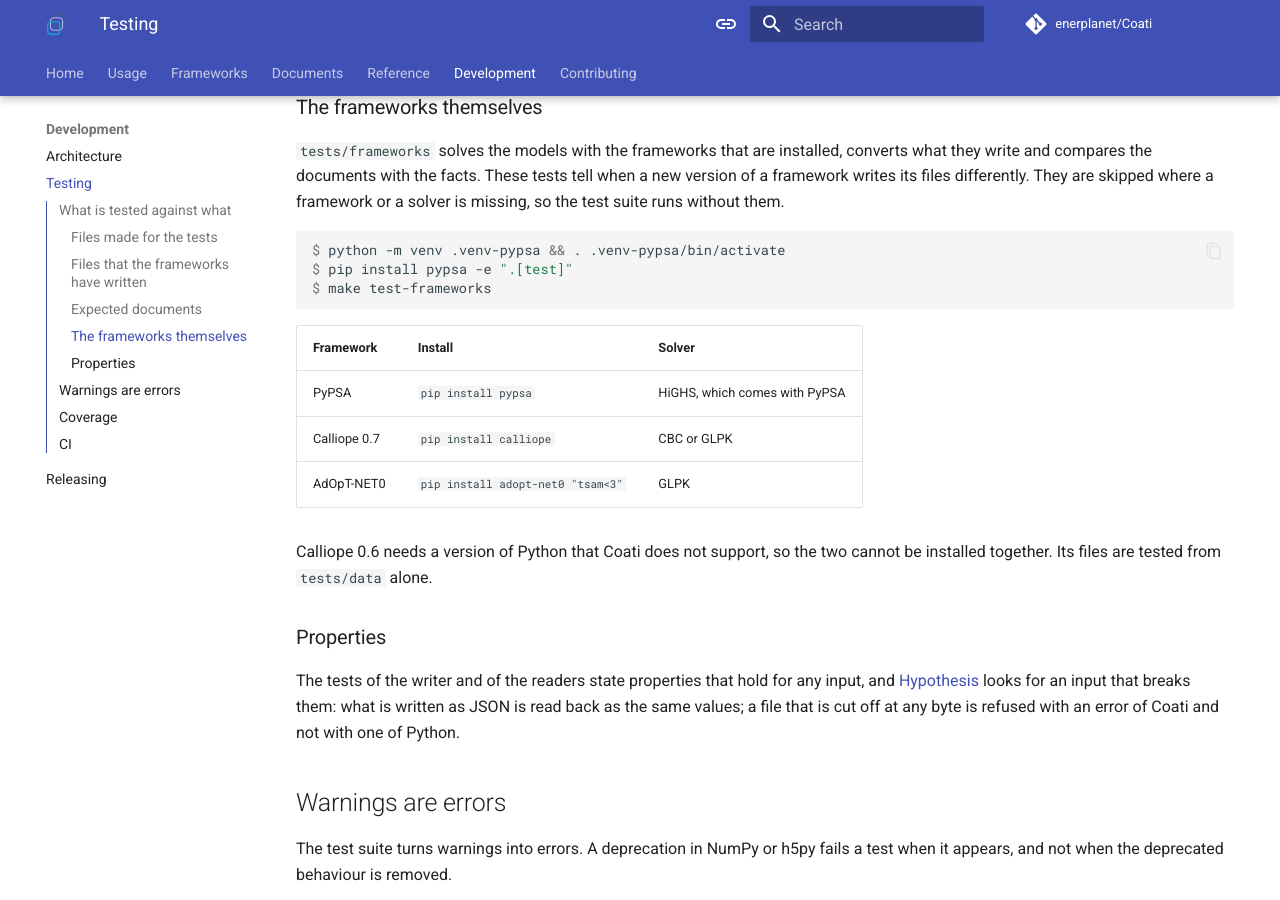
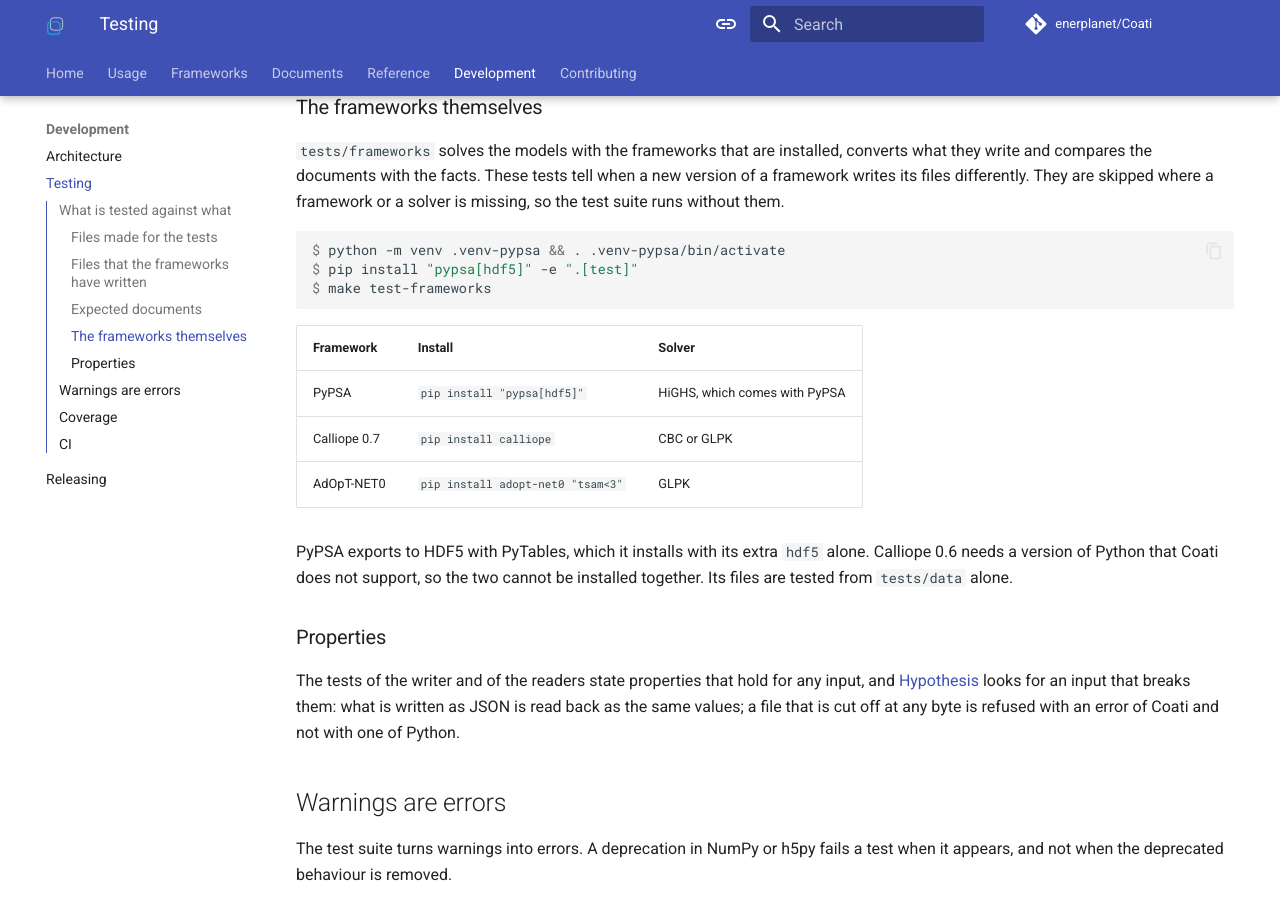
Before and after one commit to enerplanet/Coati, an MkDocs documentation site: the page built from docs/development/testing.md, in a window 1280 px wide and 900 px high, scrolled down 2293 px. Built offline with MkDocs 1.6.1 and Material for MkDocs 9.7.7, drawn with Linux system fonts in a browser that asks for light colours; comment, search, counter and statistics services are not loaded.

Commit message:
ci(frameworks): install the HDF5 support of PyPSA
PyPSA exports to HDF5 with PyTables, which it has installed with its extra
hdf5 alone since version 0.35. The job that solves the network and
converts both of its files failed without it.

````diff
--- a/docs/development/testing.md
+++ b/docs/development/testing.md
@@ -94,19 +94,20 @@ the test suite runs without them.
 
 ```console
 $ python -m venv .venv-pypsa && . .venv-pypsa/bin/activate
-$ pip install pypsa -e ".[test]"
+$ pip install "pypsa[hdf5]" -e ".[test]"
 $ make test-frameworks
 ```
 
 | Framework | Install | Solver |
 |---|---|---|
-| PyPSA | `pip install pypsa` | HiGHS, which comes with PyPSA |
+| PyPSA | `pip install "pypsa[hdf5]"` | HiGHS, which comes with PyPSA |
 | Calliope 0.7 | `pip install calliope` | CBC or GLPK |
 | AdOpT-NET0 | `pip install adopt-net0 "tsam<3"` | GLPK |
 
-Calliope 0.6 needs a version of Python that Coati does not support, so the
-two cannot be installed together. Its files are tested from `tests/data`
-alone.
+PyPSA exports to HDF5 with PyTables, which it installs with its extra `hdf5`
+alone. Calliope 0.6 needs a version of Python that Coati does not support,
+so the two cannot be installed together. Its files are tested from
+`tests/data` alone.
 
 ### Properties
 
````
Also changed, not shown: 2 other files.
